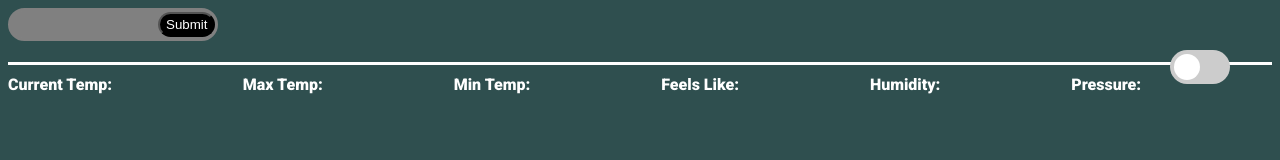
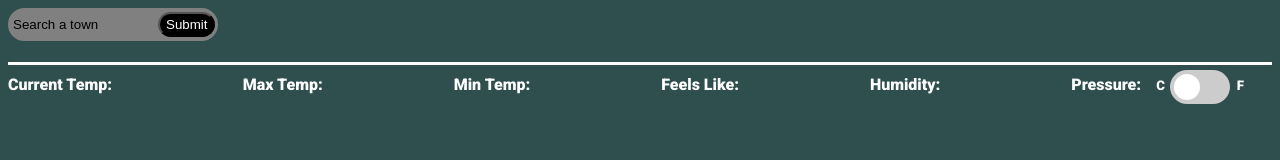
Before and after one commit to trevcyb/weather_app, a plain HTML site: page index.html in a window 1280 px wide. Both pictures are taken after typing "Sample" into the empty fields and a click on the button "Submit". Drawn offline with Linux system fonts and the light colour scheme; no server answers.

Commit message:
add finishing touches

```diff
--- a/index.html
+++ b/index.html
@@ -6,7 +6,7 @@
 <link href="https://fonts.googleapis.com/css2?family=Roboto:wght@900&display=swap" rel="stylesheet">
 <head>
   <meta charset="UTF-8">
-  <title>Document</title>
+  <title>My Weather App</title>
 </head>
 <body>
   <div id="content"></div>
--- a/styles.css
+++ b/styles.css
@@ -7,12 +7,25 @@ html {
     color: white;
 }
 
+.templabel {
+    position: absolute;
+    top: 56px;
+}
+
+#switchtwo {
+    right: 36px;
+}
+
+#switchone {
+    right: 115px;
+}
+
 /* The switch - the box around the slider */
 .switch {
     position: absolute;
-    display: inline-block;
+    display: block;
     right: 50px;
-    top: 50px;
+    top: 70px;
     width: 60px;
     height: 34px;
 }
@@ -80,6 +93,11 @@ h4 {
     color: white;
 }
 
+h5 {
+    font-family: 'Roboto', sans-serif;
+    color: white;
+}
+
 #countryDiv {
     border-bottom: 3px solid white;
 }
@@ -120,3 +138,7 @@ h4 {
     background-color: white;
     color: black;
 }
+
+::placeholder {
+    color: black;
+}
--- a/weather.js
+++ b/weather.js
@@ -1,5 +1,5 @@
 async function getData(location) {
-    const response = await fetch("https://api.openweathermap.org/data/2.5/weather?q=" + location + "&APPID=dee9342929355286f7f022bb65617466", {mode: 'cors'});
+    const response = await fetch("https://api.openweathermap.org/data/2.5/weather?q=" + location + "&APPID=dee9342929355286f7f022bb65617466", { mode: 'cors' });
     const w_data = await response.json();
     console.log(w_data);
     processData(w_data);
@@ -11,6 +11,7 @@ function createForm() {
 
     const searchBar = document.createElement("input");
     searchBar.id = "searchBar";
+    searchBar.placeholder = "Search a town";
     formDiv.appendChild(searchBar);
 
     const searchButton = document.createElement("button");
@@ -25,25 +26,25 @@ function createForm() {
 
 function processData(data) {
     let temp_C = Math.round(data.main.temp - 273);
-    let temp_F = Math.round((temp_C * (9/5)) + 32);
+    let temp_F = Math.round((temp_C * (9 / 5)) + 32);
 
     document.getElementById("tempCel").innerText = temp_C + "\xB0" + "C";
     document.getElementById("tempFar").innerText = temp_F + "\xB0" + "F";
 
     let maxtemp_C = Math.round(data.main.temp_max - 273);
-    let maxtemp_F = Math.round((maxtemp_C * (9/5)) + 32);
+    let maxtemp_F = Math.round((maxtemp_C * (9 / 5)) + 32);
 
     document.getElementById("maxtempCel").innerText = maxtemp_C + "\xB0" + "C";
     document.getElementById("maxtempFar").innerText = maxtemp_F + "\xB0" + "F";
 
     let mintemp_C = Math.round(data.main.temp_min - 273);
-    let mintemp_F = Math.round((mintemp_C * (9/5)) + 32);
+    let mintemp_F = Math.round((mintemp_C * (9 / 5)) + 32);
 
     document.getElementById("mintempCel").innerText = mintemp_C + "\xB0" + "C";
     document.getElementById("mintempFar").innerText = mintemp_F + "\xB0" + "F";
 
     let feelslike_C = Math.round(data.main.feels_like - 273);
-    let feelslike_F = Math.round((feelslike_C * (9/5)) + 32);
+    let feelslike_F = Math.round((feelslike_C * (9 / 5)) + 32);
 
     document.getElementById("feelslikeCel").innerText = feelslike_C + "\xB0" + "C";
     document.getElementById("feelslikeFar").innerText = feelslike_F + "\xB0" + "F";
@@ -170,11 +171,45 @@ function createDisplay() {
 
     const switchInput = document.createElement("input");
     switchInput.type = "checkbox";
+    switchInput.addEventListener("change", () => {
+        if (switchInput.checked) {
+            tempCel.style.display = "none";
+            maxtempCel.style.display = "none";
+            mintempCel.style.display = "none";
+            feelslikeCel.style.display = "none";
+            tempFar.style.display = "block";
+            maxtempFar.style.display = "block";
+            mintempFar.style.display = "block";
+            feelslikeFar.style.display = "block";
+        } else {
+            tempCel.style.display = "block";
+            maxtempCel.style.display = "block";
+            mintempCel.style.display = "block";
+            feelslikeCel.style.display = "block";
+            tempFar.style.display = "none";
+            maxtempFar.style.display = "none";
+            mintempFar.style.display = "none";
+            feelslikeFar.style.display = "none";
+        }
+    })
+
     switchLabel.appendChild(switchInput);
 
     const sliderSpan = document.createElement("span");
     sliderSpan.classList.add("slider");
     switchLabel.appendChild(sliderSpan);
+
+    const switchone = document.createElement("h5");
+    switchone.innerText = "C";
+    switchone.classList.add("templabel");
+    switchone.id = "switchone";
+    countryDiv.appendChild(switchone);
+
+    const switchtwo = document.createElement("h5");
+    switchtwo.innerText = "F";
+    switchtwo.classList.add("templabel");
+    switchtwo.id = "switchtwo";
+    countryDiv.appendChild(switchtwo);
 
     return displayDiv;
 }
```
